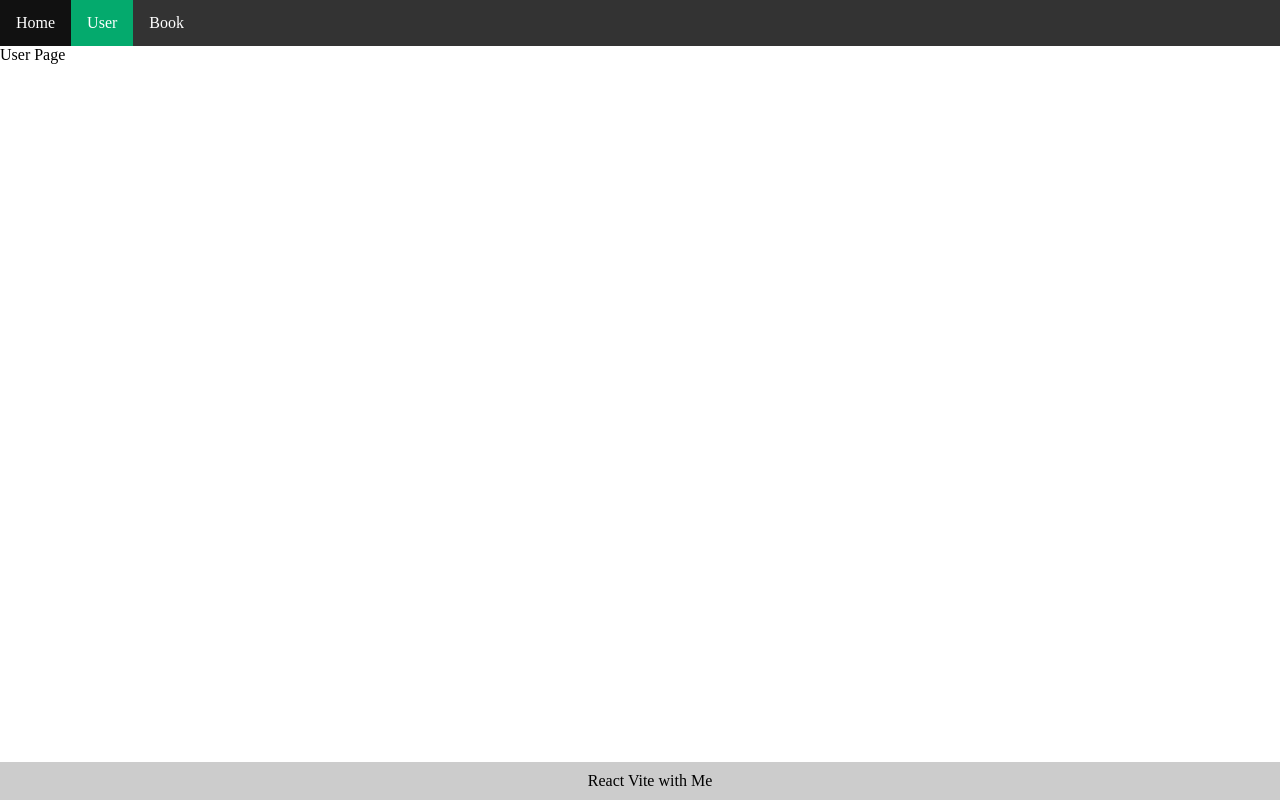
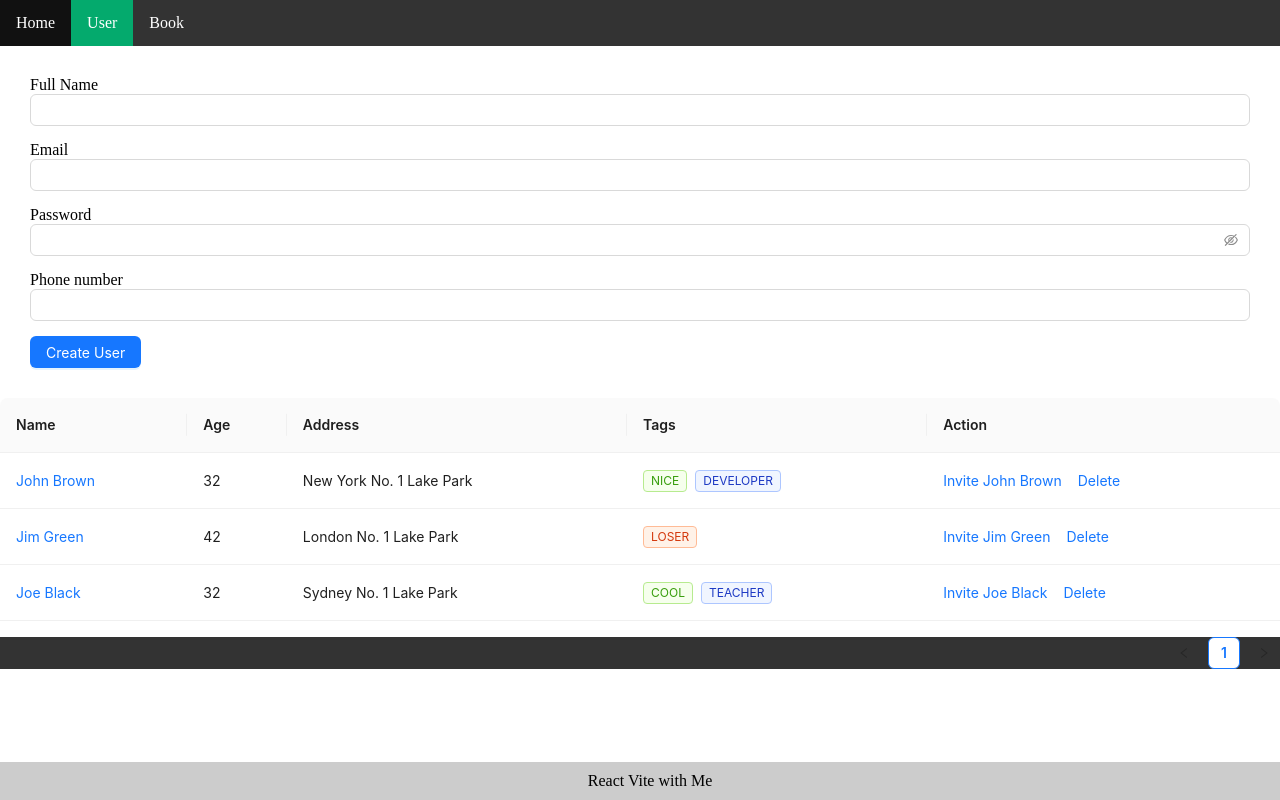
Before and after one commit to qtrong0205/react-vite, a React (Vite) app: page /users in a window 1280 px wide. Built offline with nearby package versions, Linux system fonts and the light colour scheme.

Commit message:
tạo base giao diện users

```diff
--- /dev/null
+++ b/src/components/users/users.form.jsx
@@ -0,0 +1,41 @@
+import { Input } from "antd";
+import { Button } from "antd";
+
+const UserForm = () => {
+
+    return (
+        <div className="user-form"
+            style={{
+                padding: "30px",
+            }}
+        >
+            <div>
+                <div
+                    style={{ marginBottom: "15px" }}>
+                    <span>Full Name</span>
+                    <Input />
+                </div>
+                <div
+                    style={{ marginBottom: "15px" }}>
+                    <span>Email</span>
+                    <Input />
+                </div>
+                <div
+                    style={{ marginBottom: "15px" }}>
+                    <span>Password</span>
+                    <Input.Password />
+                </div>
+                <div
+                    style={{ marginBottom: "15px" }}>
+                    <span>Phone number</span>
+                    <Input />
+                </div>
+                <div>
+                    <Button type="primary">Create User</Button>
+                </div>
+            </div>
+        </div>
+    )
+}
+
+export default UserForm
--- /dev/null
+++ b/src/components/users/users.table.jsx
@@ -0,0 +1,77 @@
+import { Space, Table, Tag } from 'antd';
+const UserTable = () => {
+    const columns = [
+        {
+            title: 'Name',
+            dataIndex: 'name',
+            key: 'name',
+            render: text => <a>{text}</a>,
+        },
+        {
+            title: 'Age',
+            dataIndex: 'age',
+            key: 'age',
+        },
+        {
+            title: 'Address',
+            dataIndex: 'address',
+            key: 'address',
+        },
+        {
+            title: 'Tags',
+            key: 'tags',
+            dataIndex: 'tags',
+            render: (_, { tags }) => (
+                <>
+                    {tags.map(tag => {
+                        let color = tag.length > 5 ? 'geekblue' : 'green';
+                        if (tag === 'loser') {
+                            color = 'volcano';
+                        }
+                        return (
+                            <Tag color={color} key={tag}>
+                                {tag.toUpperCase()}
+                            </Tag>
+                        );
+                    })}
+                </>
+            ),
+        },
+        {
+            title: 'Action',
+            key: 'action',
+            render: (_, record) => (
+                <Space size="middle">
+                    <a>Invite {record.name}</a>
+                    <a>Delete</a>
+                </Space>
+            ),
+        },
+    ];
+    const data = [
+        {
+            key: '1',
+            name: 'John Brown',
+            age: 32,
+            address: 'New York No. 1 Lake Park',
+            tags: ['nice', 'developer'],
+        },
+        {
+            key: '2',
+            name: 'Jim Green',
+            age: 42,
+            address: 'London No. 1 Lake Park',
+            tags: ['loser'],
+        },
+        {
+            key: '3',
+            name: 'Joe Black',
+            age: 32,
+            address: 'Sydney No. 1 Lake Park',
+            tags: ['cool', 'teacher'],
+        },
+    ];
+    return (<Table columns={columns} dataSource={data} />)
+}
+
+export default UserTable
--- a/src/pages/users.jsx
+++ b/src/pages/users.jsx
@@ -1,5 +1,11 @@
+import UserForm from "../components/users/users.form"
+import UserTable from "../components/users/users.table"
+
 const UserPage = () => {
-    return (<div>User Page</div>)
+    return (<div>
+        <UserForm />
+        <UserTable />
+    </div>)
 }
 
 export default UserPage
```
